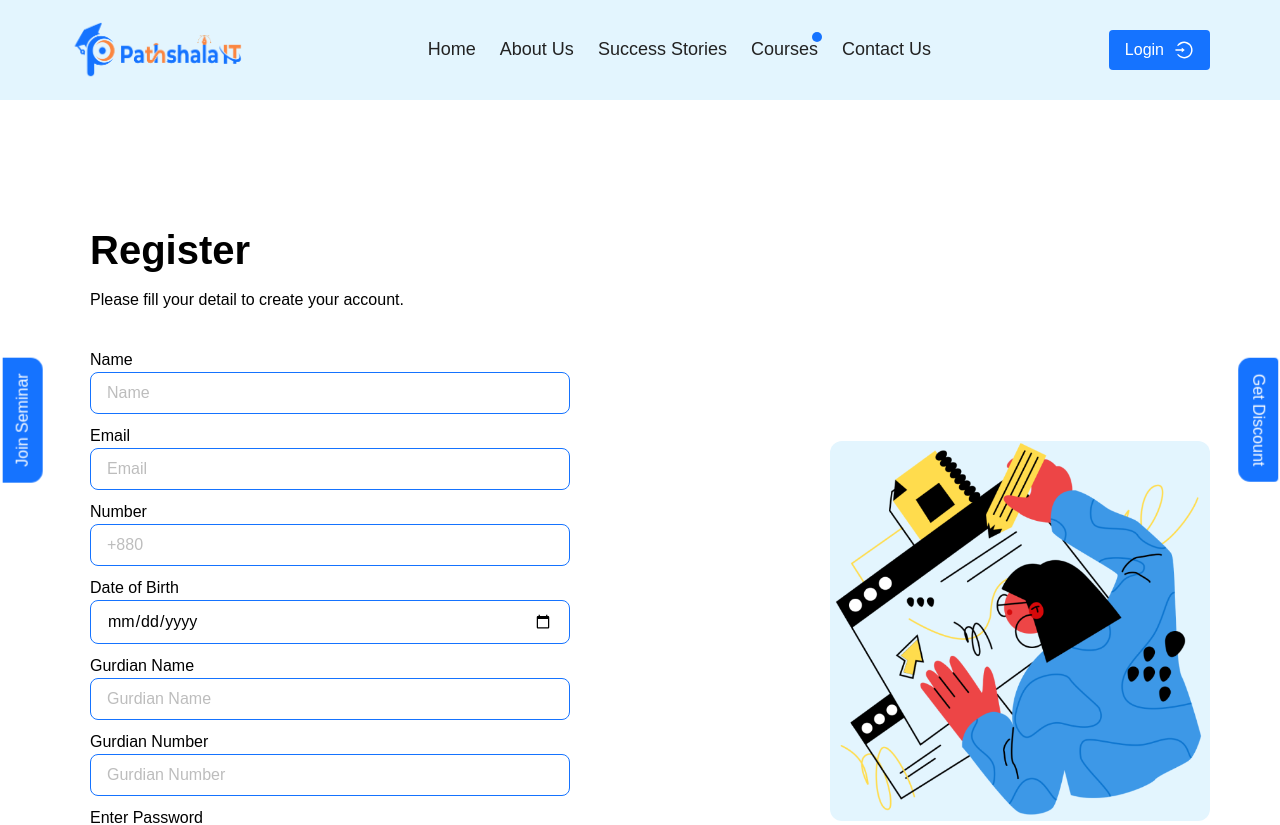
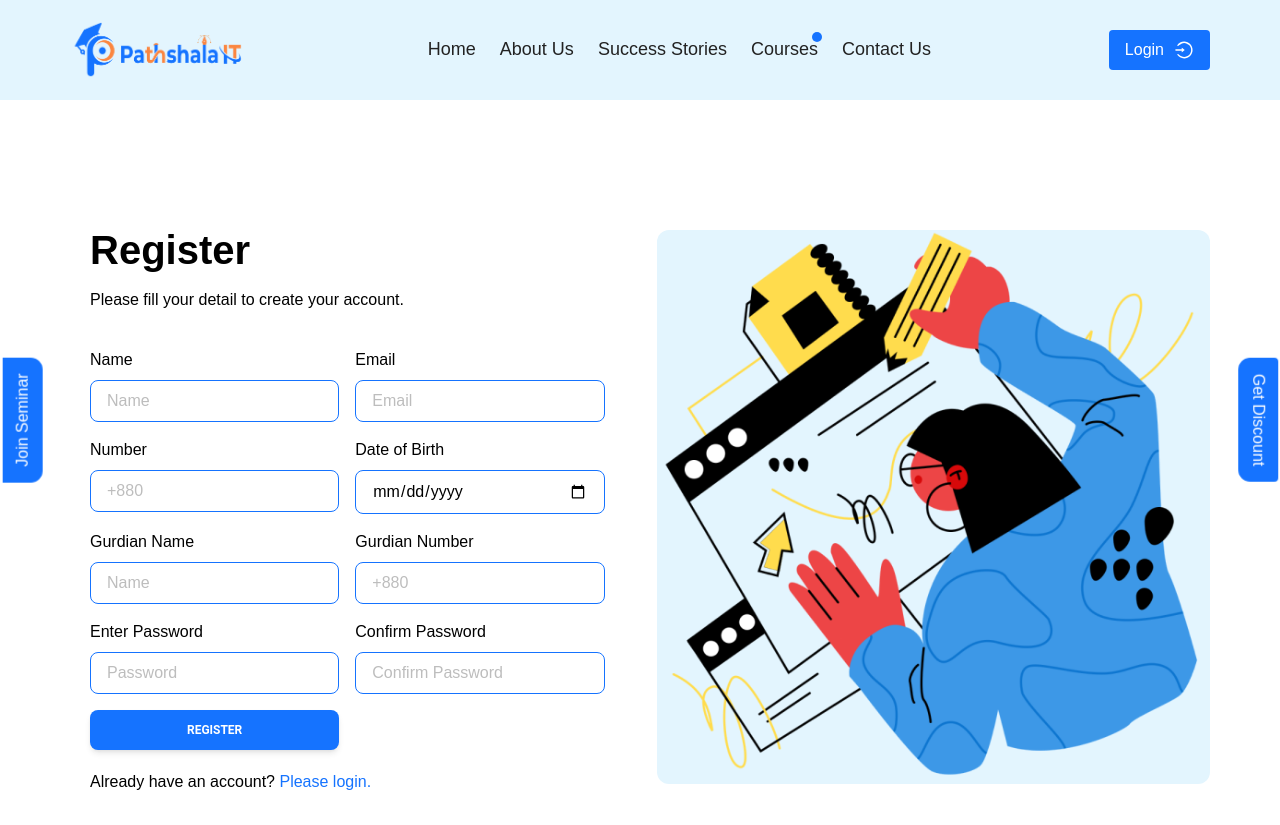
Before and after one commit to NashedShahRoni22/Pathshala-IT, a React (Vite) app: page /register in a window 1280 px wide. Shown: the top 825 px of the page. Built offline with nearby package versions, Linux system fonts and the light colour scheme; a web font is replaced by a local one.

Commit message:
verification page added

```diff
--- a/package.json
+++ b/package.json
@@ -19,6 +19,7 @@
     "react-slick": "^0.29.0",
     "react-spinners": "^0.13.8",
     "react-toastify": "^9.1.3",
+    "react-verification-code-input": "^1.2.9",
     "slick-carousel": "^1.8.1",
     "swiper": "^10.3.1"
   },
--- a/src/pages/auth/Register.jsx
+++ b/src/pages/auth/Register.jsx
@@ -8,13 +8,15 @@ export default function Register() {
   const [loader, setLoader] = useState(false);
   const navigate = useNavigate();
   const [number, setNumber] = useState("");
+  const [gurdianNumber, setGurdianNumber] = useState("");
   const handleRegisteration = (e) => {
     setLoader(true);
     e.preventDefault();
     const form = e.target;
     const name = form.name.value;
     const email = form.email.value;
-    // const number = form.number.value;
+    const dob = form.dob.value;
+    const gurdianName = form.gurdianName.value;
     const password = form.password.value;
     const confirmpassword = form.confirm_password.value;
 
@@ -22,10 +24,13 @@ export default function Register() {
       name,
       email,
       number,
+      dob,
+      gurdianName,
+      gurdianNumber,
       password,
       confirmpassword,
     };
-    // console.log(postData);
+    console.log(postData);
 
     if (password !== confirmpassword) {
       toast.error("Password & Confirm Password didn't match!");
@@ -51,7 +56,7 @@ export default function Register() {
         .then((data) => {
           if (data.status === true) {
             setLoader(false);
-            navigate("/login");
+            navigate("/verification");
             toast.success("User created successfully!");
           } else {
             setLoader(false);
@@ -62,8 +67,8 @@ export default function Register() {
     }
   };
   return (
-    <section className="mx-5 md:container md:mx-auto my-10 lg:my-20 flex justify-center  lg:items-center">
-      <div className="lg:w-2/3 shadow lg:shadow-none px-5 py-10 rounded">
+    <section className="mx-5 md:container md:mx-auto my-10 lg:my-20 flex justify-center lg:gap-8  lg:items-center">
+      <div className="lg:w-1/2 shadow lg:shadow-none px-5 py-10 rounded">
         <h1 className="text-[40px]">Register</h1>
         <p className="text-[16px] mt-[8px]">
           Please fill your detail to create your account.
@@ -71,12 +76,12 @@ export default function Register() {
         <form
           onSubmit={handleRegisteration}
           action=""
-          className="lg:w-2/3 flex flex-col gap-2.5 mt-[36px]"
+          className="grid md:grid-cols-2 gap-2.5 md:gap-4 mt-[36px]"
         >
           <div>
             <p>Name</p>
             <input
-              className="w-full px-4 py-2 rounded-lg border border-blue focus:outline-blue"
+              className="mt-2 w-full px-4 py-2 rounded-lg border border-blue focus:outline-blue"
               placeholder="Name"
               type="text"
               name="name"
@@ -86,7 +91,7 @@ export default function Register() {
           <div>
             <p>Email</p>
             <input
-              className="w-full px-4 py-2 rounded-lg border border-blue focus:outline-blue"
+              className="mt-2 w-full px-4 py-2 rounded-lg border border-blue focus:outline-blue"
               placeholder="Email"
               type="email"
               name="email"
@@ -96,7 +101,7 @@ export default function Register() {
           <div>
             <p>Number</p>
             <input
-              className="w-full px-4 py-2 rounded-lg border border-blue focus:outline-blue"
+              className="mt-2 w-full px-4 py-2 rounded-lg border border-blue focus:outline-blue"
               placeholder="+880"
               type="number"
               name="number"
@@ -108,31 +113,37 @@ export default function Register() {
             <p>Date of Birth</p>
             <input
               type="date"
-              className="w-full px-4 py-2 rounded-lg border border-blue focus:outline-blue"
+              name="dob"
+              className="mt-2 w-full px-4 py-2 rounded-lg border border-blue focus:outline-blue"
               placeholder="Date of Birth"
+              required
             />
           </div>
           <div>
             <p>Gurdian Name</p>
             <input
               type="text"
-              className="w-full px-4 py-2 rounded-lg border border-blue focus:outline-blue"
-              placeholder="Gurdian Name"
+              name="gurdianName"
+              className="mt-2 w-full px-4 py-2 rounded-lg border border-blue focus:outline-blue"
+              placeholder="Name"
+              required
             />
           </div>
           <div>
             <p>Gurdian Number</p>
             <input
-              type="text"
-              className="w-full px-4 py-2 rounded-lg border border-blue focus:outline-blue"
-              placeholder="Gurdian Number"
+              type="number"
+              onChange={(e) => setGurdianNumber(e.target.value)}
+              className="mt-2 w-full px-4 py-2 rounded-lg border border-blue focus:outline-blue"
+              placeholder="+880"
+              required
             />
           </div>
           <div>
             <p>Enter Password</p>
             <input
-              className="w-full px-4 py-2 rounded-lg border border-blue focus:outline-blue"
-              placeholder="Enter Password"
+              className="mt-2 w-full px-4 py-2 rounded-lg border border-blue focus:outline-blue"
+              placeholder="Password"
               type="password"
               name="password"
               required
@@ -141,7 +152,7 @@ export default function Register() {
           <div>
             <p>Confirm Password</p>
             <input
-              className="w-full px-4 py-2 rounded-lg border border-blue focus:outline-blue"
+              className="mt-2 w-full px-4 py-2 rounded-lg border border-blue focus:outline-blue"
               placeholder="Confirm Password"
               type="password"
               name="confirm_password"
@@ -162,7 +173,7 @@ export default function Register() {
           </Link>
         </div>
       </div>
-      <div className="lg:w-1/3 hidden lg:block bg-lightBlue rounded-xl">
+      <div className="lg:w-1/2 hidden lg:block bg-lightBlue rounded-xl">
         <img src={registerimg} alt="" />
       </div>
     </section>
--- /dev/null
+++ b/src/pages/auth/Verification.jsx
@@ -0,0 +1,53 @@
+import { Button } from "@material-tailwind/react";
+import React, { useState } from "react";
+import { BsCheckCircleFill } from "react-icons/bs";
+import ReactCodeInput from "react-verification-code-input";
+
+export default function Verification() {
+  const [code, setCode] = useState("");
+  console.log(code);
+  return (
+    <section className="mx-5 md:container md:mx-auto min-h-[60vh] flex justify-center items-center">
+      <form
+        action=""
+        className="shadow px-5 py-10 flex flex-col items-center gap-3 rounded-lg w-full md:w-1/2 lg:w-1/3"
+      >
+        <BsCheckCircleFill className="text-[40px] text-blue" />
+        <h1 className="text-[24px]">Verification Code</h1>
+        <p className="text-center text-[18px]">
+          Enter the 6-digit code we've sent in your phone number
+        </p>
+        {/* <input
+          type="number"
+          className="w-full px-4 py-2 rounded-lg border border-blue focus:outline-blue"
+        /> */}
+        <ReactCodeInput
+          fieldWidth="40px"
+          fieldHeight="40px"
+          className="text-center my-2.5"
+          onChange={(value) => setCode(value)}
+        />
+
+        <p className="text-[16px]">
+          Didn't get the code? <span className="underline text-blue">Click to resend</span>{" "}
+        </p>
+        <div className="flex items-center gap-2.5">
+          <Button
+            type="submit"
+            size="sm"
+            className="flex justify-center items-center gap-2"
+          >
+            Cancel
+          </Button>
+          <Button
+            type="submit"
+            size="sm"
+            className="bg-blue flex justify-center items-center gap-2"
+          >
+            Submit
+          </Button>
+        </div>
+      </form>
+    </section>
+  );
+}
--- a/src/router/Router.jsx
+++ b/src/router/Router.jsx
@@ -7,6 +7,7 @@ import Login from "../pages/auth/Login";
 import CourseView from "../pages/courses/CourseView";
 import PaymentPage from "../pages/payment/PaymentPage";
 import PrivateRoute from "./PrivateRoute";
+import Verification from "../pages/auth/Verification";
 
 export const router = createBrowserRouter([
   {
@@ -24,6 +25,10 @@ export const router = createBrowserRouter([
       {
         path: "/register",
         element: <Register />,
+      },
+      {
+        path: "/verification",
+        element: <Verification />,
       },
       {
         path: "/login",
--- a/src/shared/topbar/TopBar.jsx
+++ b/src/shared/topbar/TopBar.jsx
@@ -89,27 +89,27 @@ export default function TopBar() {
             ))}
           </ul>
           <div className="flex items-center gap-2.5">
-            <Link
+            {/* <Link
               to={"/login"}
               className="py-2 px-4 bg-blue text-white rounded hidden md:flex items-center gap-2.5"
             >
               Login <AiOutlineLogin className="text-xl" />
-            </Link>
-            {/* {accessToken ? (
+            </Link> */}
+            {accessToken !== null ? (
+              <Link
+                onClick={() => localStorage.clear()}
+                className="py-2 px-4 bg-blue text-white rounded hidden md:flex items-center gap-2.5"
+              >
+                Log Out <AiOutlineLogout className="text-xl" />
+              </Link>
+            ) : (
               <Link
                 to={"/login"}
                 className="py-2 px-4 bg-blue text-white rounded hidden md:flex items-center gap-2.5"
               >
                 Login <AiOutlineLogin className="text-xl" />
               </Link>
-            ) : (
-              <Link
-                onClick={() => localStorage.clear()}
-                className="py-2 px-4 bg-blue text-white rounded hidden md:flex items-center gap-2.5"
-              >
-                Log Out <AiOutlineLogout className="text-xl" />
-              </Link>
-            )} */}
+            )}
 
             {/* navbar jsx */}
             <button className="lg:hidden" onClick={() => setOpen(!open)}>
```
Also changed, not shown: 1 other file (tests, documents, lock files or other folders).
